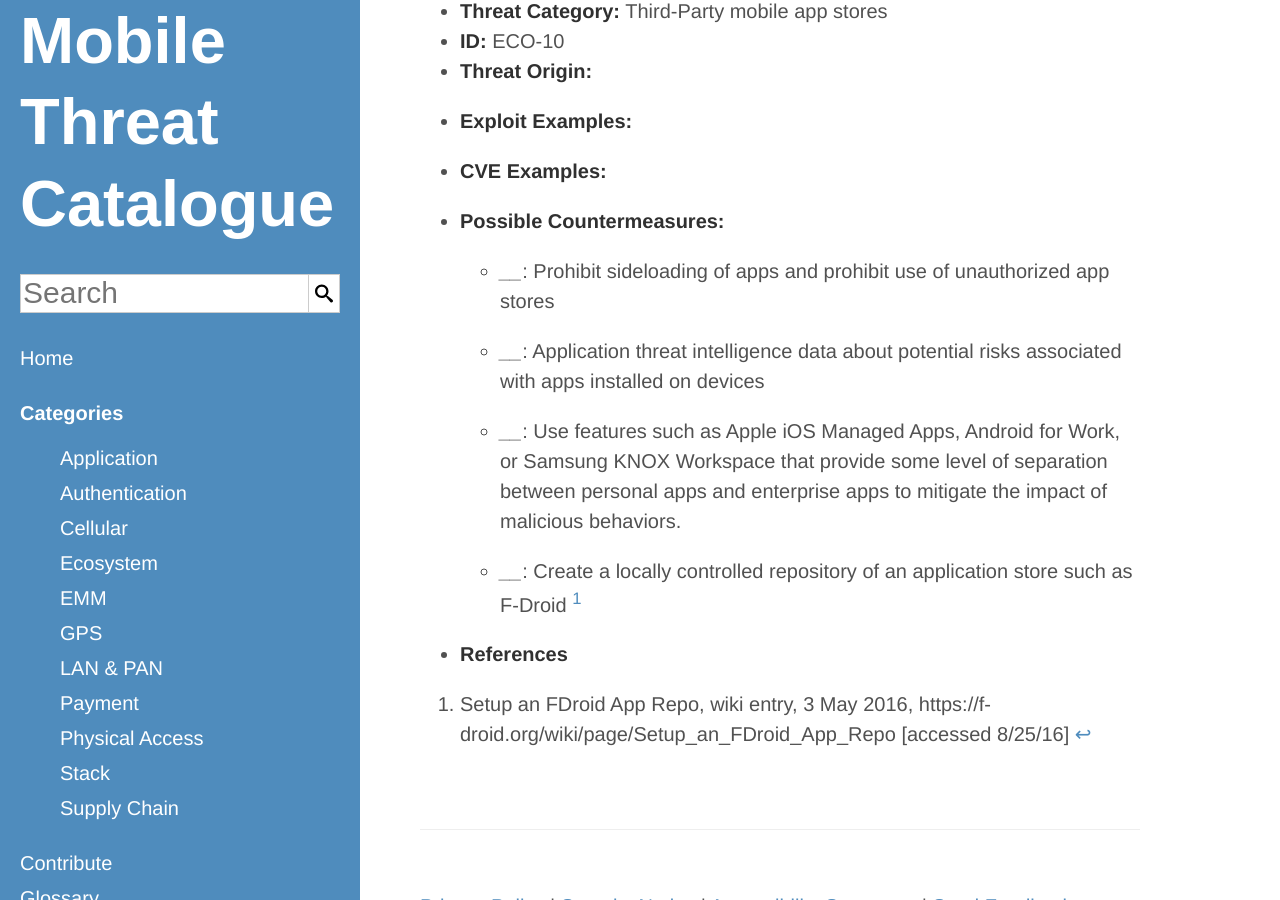
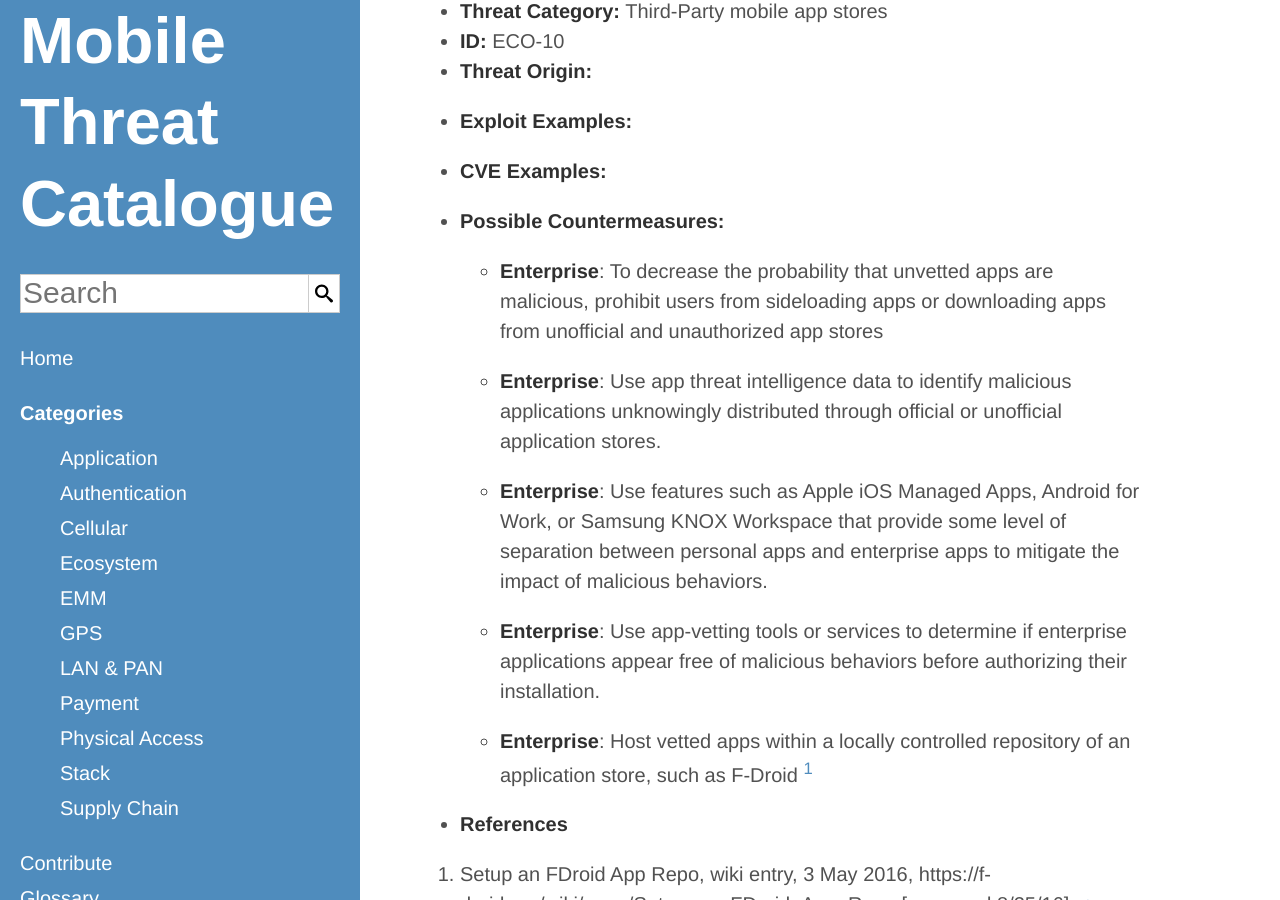
Before and after one commit to usnistgov/mobile-threat-catalogue, a Jekyll site: the page built from _ecosystem-threats/ECO-10.md, in a window 1280 px wide and 900 px high, scrolled down 291 px. Built offline with Jekyll 4.4.1, drawn with Linux system fonts in a browser that asks for light colours.

Commit message:
#13: update countermeasures and actors

```diff
--- a/_ecosystem-threats/ECO-10.md
+++ b/_ecosystem-threats/ECO-10.md
@@ -7,12 +7,14 @@
     ExploitExample:
     CVEExample:
     PossibleCountermeasures:
-        "Prohibit sideloading of apps and prohibit use of unauthorized app stores":
-            -
-        "Application threat intelligence data about potential risks associated with apps installed on devices":
-            -
+        "To decrease the probability that unvetted apps are malicious, prohibit users from sideloading apps or downloading apps from unofficial and unauthorized app stores":
+            - Enterprise
+        "Use app threat intelligence data to identify malicious applications unknowingly distributed through official or unofficial application stores.":
+            - Enterprise
         "Use features such as Apple iOS Managed Apps, Android for Work, or Samsung KNOX Workspace that provide some level of separation between personal apps and enterprise apps to mitigate the impact of malicious behaviors.":
-            -
-        "Create a locally controlled repository of an application store such as F-Droid [^158]":
-            -
+            - Enterprise
+        "Use app-vetting tools or services to determine if enterprise applications appear free of malicious behaviors before authorizing their installation.":
+            - Enterprise
+        "Host vetted apps within a locally controlled repository of an application store, such as F-Droid [^158]":
+            - Enterprise
 ---
```
